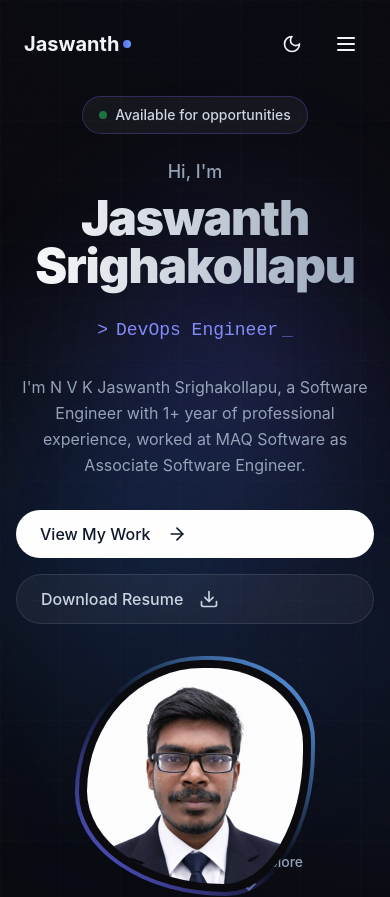
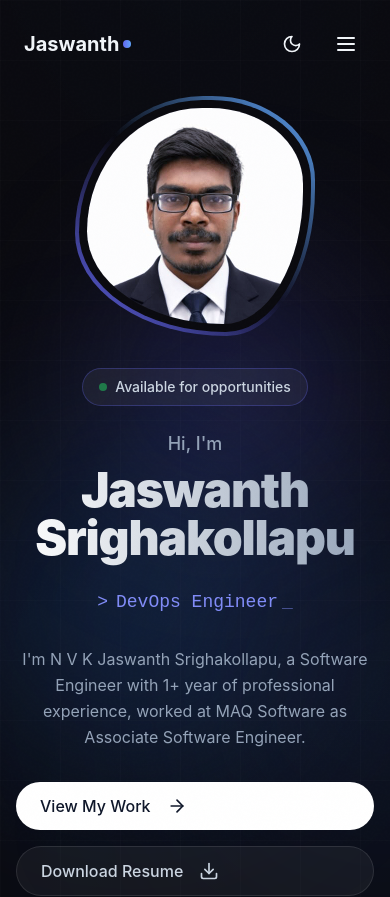
Before and after one commit to jaswanth6988/Portfolio-Website, a Next.js app: page / in a window 390 px wide. Shown: the top 897 px of the page. Built offline with nearby package versions, Linux system fonts and the light colour scheme.

Commit message:
Fix hero layout order on mobile and prevent overlap with scroll element

```diff
--- a/components/Hero.jsx
+++ b/components/Hero.jsx
@@ -44,7 +44,7 @@ export default function Hero() {
       <div className="absolute bottom-1/4 right-1/4 w-80 h-80 bg-blue-500/20 rounded-full blur-[100px] animate-float-delayed z-0"></div>
       <div className="absolute top-1/2 left-1/2 -translate-x-1/2 -translate-y-1/2 w-96 h-96 bg-blue-500/10 rounded-full blur-[120px] animate-float-slow z-0"></div>
 
-      <div className="max-w-7xl mx-auto px-4 sm:px-6 lg:px-8 relative z-10 flex flex-col-reverse lg:grid lg:grid-cols-2 gap-8 lg:gap-12 items-center w-full">
+      <div className="max-w-7xl mx-auto px-4 sm:px-6 lg:px-8 relative z-10 flex flex-col lg:grid lg:grid-cols-2 gap-8 lg:gap-12 items-center w-full pb-20 md:pb-0">
         <motion.div
           variants={containerVariants}
           initial="hidden"
```
